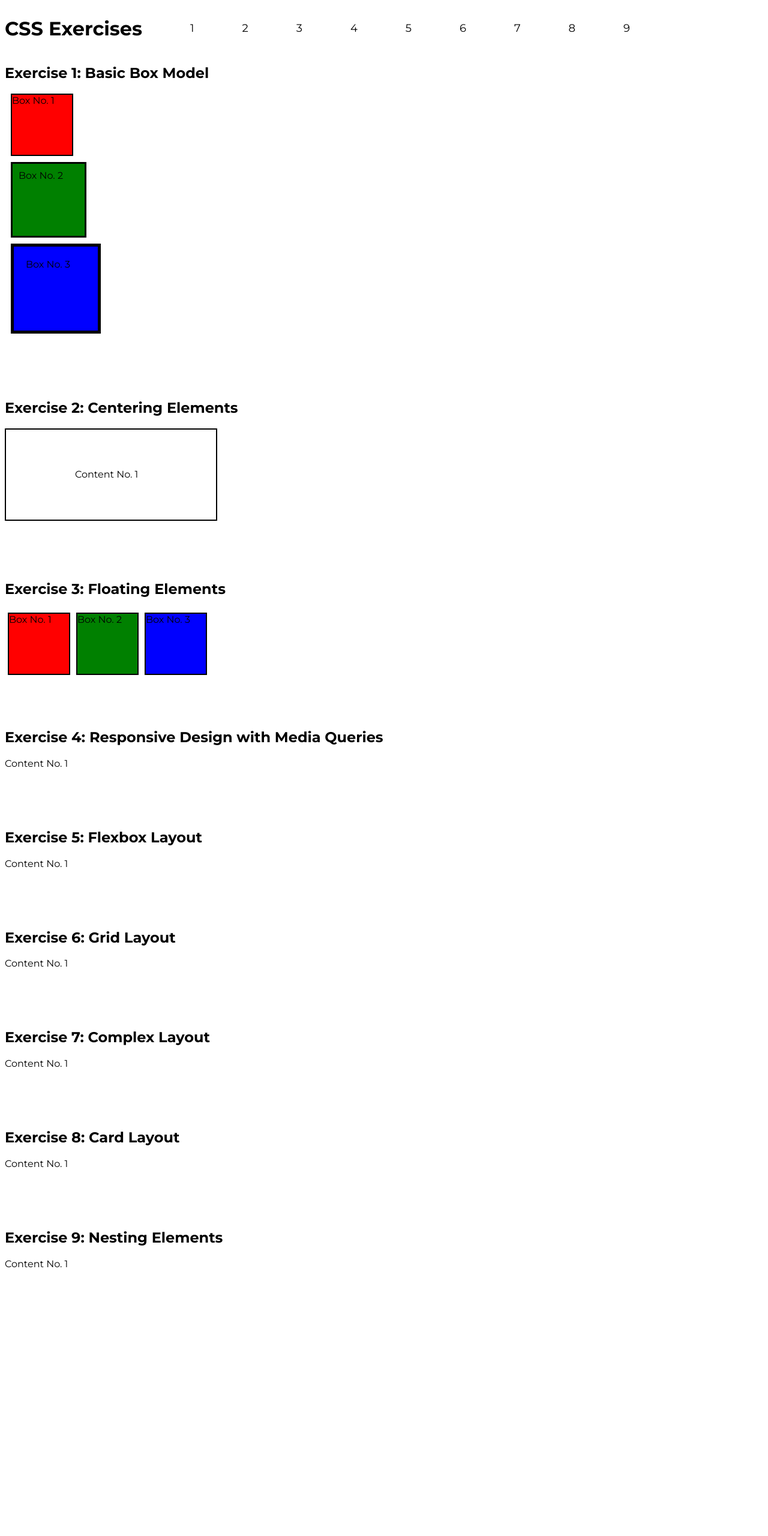
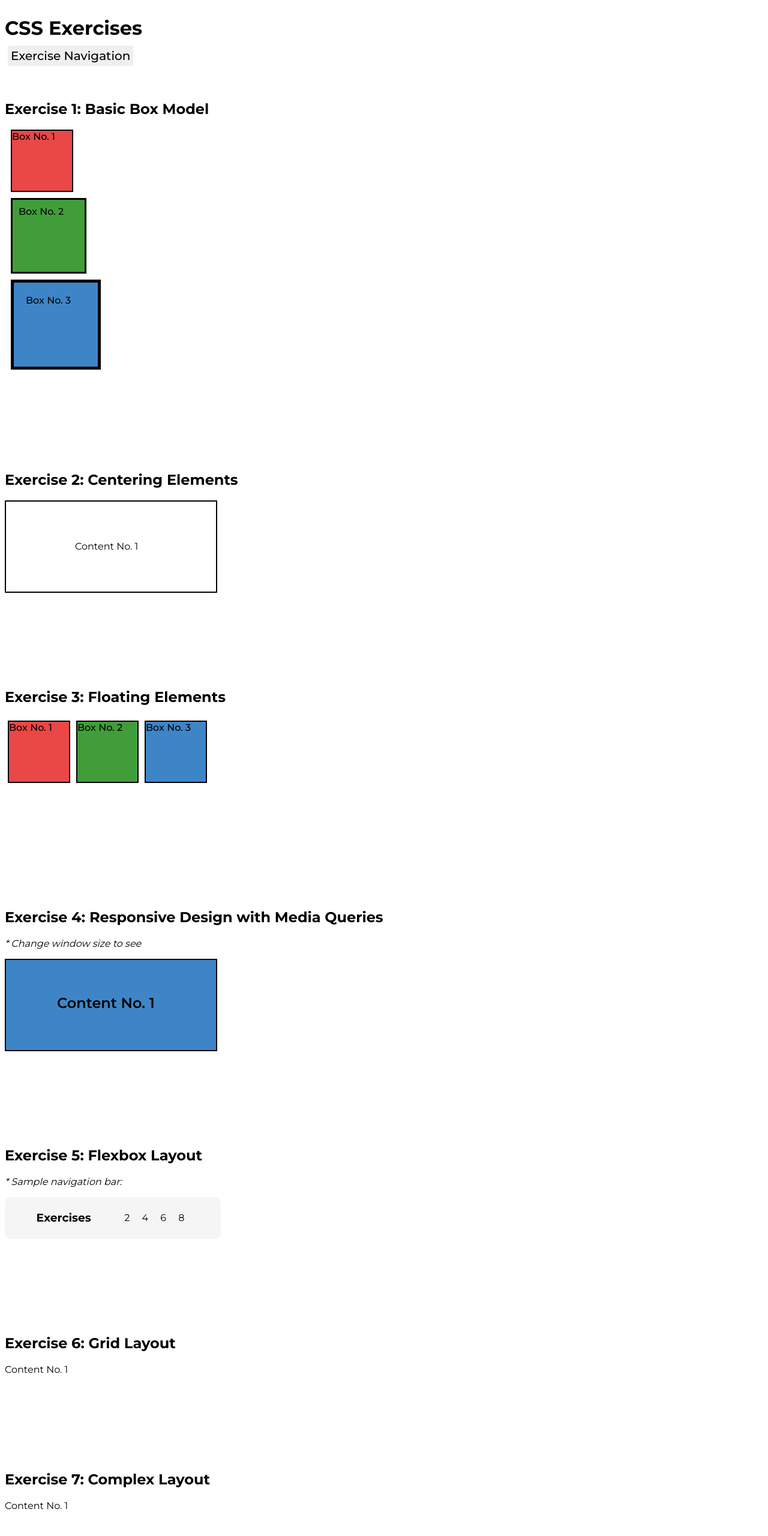
Before and after one commit to DLitaoen/CSS-Exercises, a plain HTML site: page index.html in a window 1280 px wide. Shown: the top 2560 px of the page at 60% size. Before the commit the page ends 2124 px from the top, so only its background shows below. Drawn offline with Linux system fonts and the light colour scheme.

Commit message:
Added exercises 4 and 5

```diff
--- a/index.html
+++ b/index.html
@@ -7,12 +7,13 @@
     <link rel="stylesheet" href="./styles/styles.css">
     <link rel="preconnect" href="https://fonts.googleapis.com">
     <link rel="preconnect" href="https://fonts.gstatic.com" crossorigin>
-    <link href="https://fonts.googleapis.com/css2?family=JetBrains+Mono&family=Montserrat:wght@400;700&display=swap" rel="stylesheet">
+    <link rel="preconnect" href="https://fonts.googleapis.com">
+    <link href="https://fonts.googleapis.com/css2?family=JetBrains+Mono&family=Montserrat:wght@400;500;600;700&display=swap" rel="stylesheet">
 </head>
 <body>
     <nav id="nav-bar">
         <h1>CSS Exercises</h1>
-        <ul>
+        <!-- <ul>
             <li><a href="#exercise-1">1</a></li>
             <li><a href="#exercise-2">2</a></li>
             <li><a href="#exercise-3">3</a></li>
@@ -22,7 +23,23 @@
             <li><a href="#exercise-7">7</a></li>
             <li><a href="#exercise-8">8</a></li>
             <li><a href="#exercise-9">9</a></li>
-        </ul>
+        </ul> -->
+        <div class="dropdown">
+            <button class="dropbutton">Exercise Navigation
+              <i class="fa fa-caret-down"></i>
+            </button>
+            <div class="exercises-dropdown">
+                <a href="#exercise-1">1</a>
+                <a href="#exercise-2">2</a>
+                <a href="#exercise-3">3</a>
+                <a href="#exercise-4">4</a>
+                <a href="#exercise-5">5</a>
+                <a href="#exercise-6">6</a>
+                <a href="#exercise-7">7</a>
+                <a href="#exercise-8">8</a>
+                <a href="#exercise-9">9</a>
+            </div>
+        </div>
     </nav>
     <section id="exercise-1">
         <div class="spacer">.</div>
@@ -49,15 +66,23 @@
     <section id="exercise-4">
         <div class="spacer">.</div>
         <h2>Exercise 4: Responsive Design with Media Queries</h2>
-        <div id="container1">
-            Content No. 1
+        <p><i>* Change window size to see</i></p>
+        <div id="container4">
+            <p>Content No. 1</p>
         </div>
     </section>
     <section id="exercise-5">
         <div class="spacer">.</div>
         <h2>Exercise 5: Flexbox Layout</h2>
-        <div id="container1">
-            Content No. 1
+        <p><i>* Sample navigation bar:</i></p>
+        <div id="container5">
+            <h3>Exercises</h3>
+              <div class="container5-a">
+                  <a href="#exercise-2">2</a>
+                  <a href="#exercise-4">4</a>
+                  <a href="#exercise-6">6</a>
+                  <a href="#exercise-8">8</a>
+              </div>
         </div>
     </section>
     <section id="exercise-6">
--- a/styles/styles.css
+++ b/styles/styles.css
@@ -6,79 +6,113 @@
 }
 
 .spacer {
-    margin-bottom: 80px;
+    margin-bottom: 140px;
     color: transparent;
 }
+
+/* Navigation Bar */
 
 #nav-bar {
     top: 0;
     position: fixed;
-    display: flex;
-    margin: 0 auto;
-    align-items: center;
-    text-align: center;
-    justify-content: space-around;
+    overflow: hidden;
+    width: 100%;
+    height: 165px;
     background-color: white;
     z-index: 1;
 }
 
 #nav-bar h1 {
     font-size: 32px;
+    display: block;
+    margin-bottom: 10px;
 }
 
-#nav-bar ul {
-    display: flex;
-    flex-direction: row;
-    justify-content: space-around;
-}
-
-#nav-bar li {
-    font-size: 18px;
-    font-weight: 500;
-    list-style-type: none;
-    padding: 20px;
+#nav-bar a {
+    float: left;
+    font-size: 16px;
+    text-align: center;
+    padding: 14px 16px;
+    text-decoration: none;
 }
 
 #nav-bar a:link {
     color: black;
     text-decoration: none;
-    padding: 20px;
-    offset: 80px;
 }
 
 #nav-bar a:hover {
     background-color: #f5f5f5;
     transition: background-color 0.25s;
-    padding: 20px;
 }
 
 #nav-bar a:active, a:visited {
     color: black;
 }
 
+.dropdown {
+    float: left;
+    overflow: hidden;
+    z-index: 1;
+}
+
+.dropdown .dropbutton {
+    font-size: 20px;
+    font-weight: 500;
+    border: black;
+    border-radius: 4px;
+    outline: black;
+    margin-left: 5px;
+    padding: 5px;
+}
+
+.exercises-dropdown {
+    display: none;
+    position: absolute;
+    min-width: 160px;
+    z-index: 1;
+}
+
+.exercises-dropdown a {
+    padding: 12px 16px;
+    text-decoration: none;
+    display: block;
+    text-align: left;
+    z-index: 1;
+}
+
+.dropdown:hover .exercises-dropdown {
+    display: block;
+}
+
 /* Exercise 1 */
+
+#exercise-1 {
+    float: none;
+}
 
 .box1 {
     width: 100px;
     height: 100px;
+    font-weight: 500;
 }
 
 #box1-1 {
-    background-color: red;
+    background-color: rgb(234, 71, 71);
     margin: 10px;
     padding: 0px;
     border: 2px solid black;
 }
 
 #box1-2 {
-    background-color: green;
+    background-color: rgb(65, 157, 57);
     margin: 10px;
     padding: 10px;
     border: 3.5px solid black;
 }
 
 #box1-3 {
-    background-color: blue;
+    background-color: rgb(62, 133, 200);
     margin: 10px;
     padding: 20px;
     border: 5px solid black;
@@ -97,7 +131,7 @@
     padding: 65px 0;
 }
 
-/* Exercise 1 */
+/* Exercise 3 */
 
 #exercise-3 {
     float: none;
@@ -106,22 +140,23 @@
 .box3 {
     width: 100px;
     height: 100px;
+    font-weight: 500;
     margin: 5px;
     border: 2px solid black;
     float: left;
 }
 
 #box3-1 {
-    background-color: red;
+    background-color: rgb(234, 71, 71);
 
 }
 
 #box3-2 {
-    background-color: green;
+    background-color: rgb(65, 157, 57);
 }
 
 #box3-3 {
-    background-color: blue;
+    background-color: rgb(62, 133, 200);
 }
 
 .clearfix::after {
@@ -129,3 +164,86 @@
     display: table;
     clear: both;
 }
+
+/* Exercise 4 */
+
+@media only screen and (max-width: 750px) {
+    #container4 {
+        width: 350px;
+        height: 150px;
+        border: 2px solid black;
+        background-color: rgb(234, 71, 71);
+    }
+
+    #container4 p {
+        font-size: 16px;
+        margin: 0 115px;
+        padding: 65px 0;
+    }
+}
+
+@media only screen and (min-width: 751px) and (max-width: 950px) {
+    #container4 {
+        width: 350px;
+        height: 150px;
+        border: 2px solid black;
+        background-color: rgb(65, 157, 57);
+    }
+
+    #container4 p {
+        font-size: 20px;
+        font-weight: 500;
+        margin: 0 100px;
+        padding: 60px 0;
+    }
+}
+
+@media only screen and (min-width: 951px) {
+    #container4 {
+        width: 350px;
+        height: 150px;
+        border: 2px solid black;
+        background-color: rgb(62, 133, 200);
+    }
+
+    #container4 p {
+        font-size: 24px;
+        font-weight: 600;
+        margin: 0 85px;
+        padding: 57px 0;
+    }
+}
+
+/* Exercise 5 */
+
+#container5 {
+    display: flex;
+    justify-content: space-evenly;
+    align-items: center;
+    padding: 5px;
+    width: 350px;
+    background: #f5f5f5;
+    border-radius: 10px;
+}
+
+#container5 a {
+    text-decoration: none;
+    color: black;
+    padding: 8px;
+}
+
+#container5 a:link {
+    color: black;
+    text-decoration: none;
+}
+
+#container5 a:hover {
+    background-color: #e1e1e1;
+    transition: background-color 0.25s;
+}
+
+#container5 a:active, a:visited {
+    color: black;
+}
+
+/* Exercise 6 */
```
